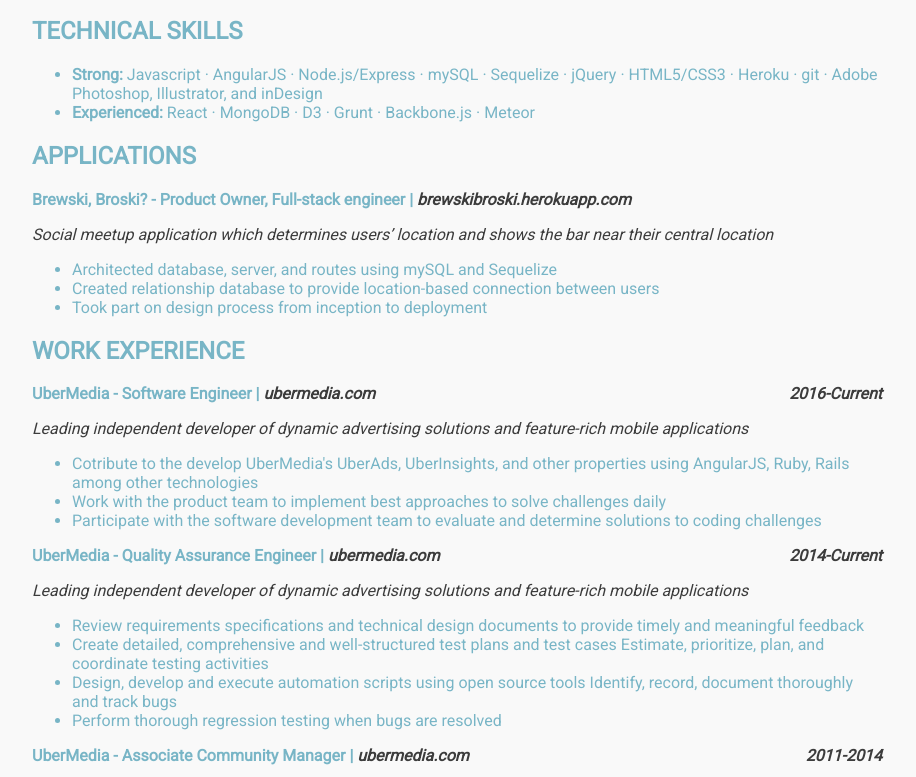
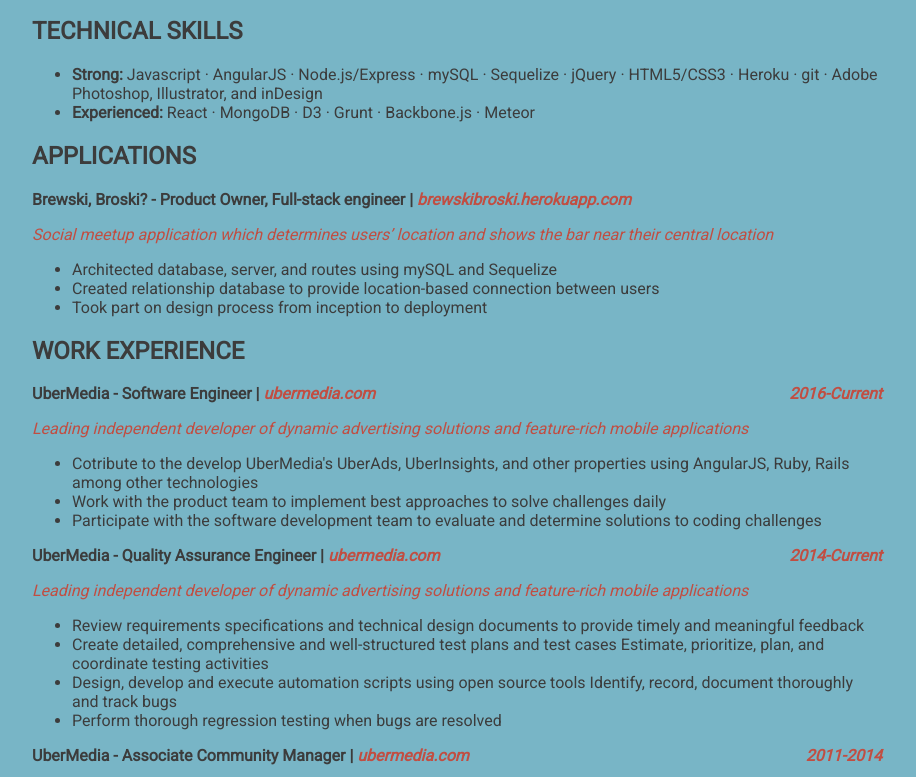
Before and after one commit to dela1000/dela1000.github.io, a website: page index.html in a window 1280 px wide. Shown: the part 177-954 px from the top of the page, without its empty margins (183-1099 px from the left). Drawn offline with nearby package versions, Linux system fonts and the light colour scheme; some packages are replaced by stand-ins of ours.

Commit message:
Update css

```diff
--- a/stylesheet.css
+++ b/stylesheet.css
@@ -9,15 +9,15 @@
   width: 100%;
   max-width: 850px;
   margin: 0 auto;
-  background-color: #F9F9F9;
+  background-color: #78B5C6;
   text-decoration: none !important;
   padding: 40px 0px 40px 0px;
-  color: #78B5C6;
+  color: #3C3C3C;
   font-family: 'Roboto', serif;
 }
 
 body a{
-  color: #3C3C3C;
+  color: #C14E42;
   text-decoration: none !important;
 }
 
```
